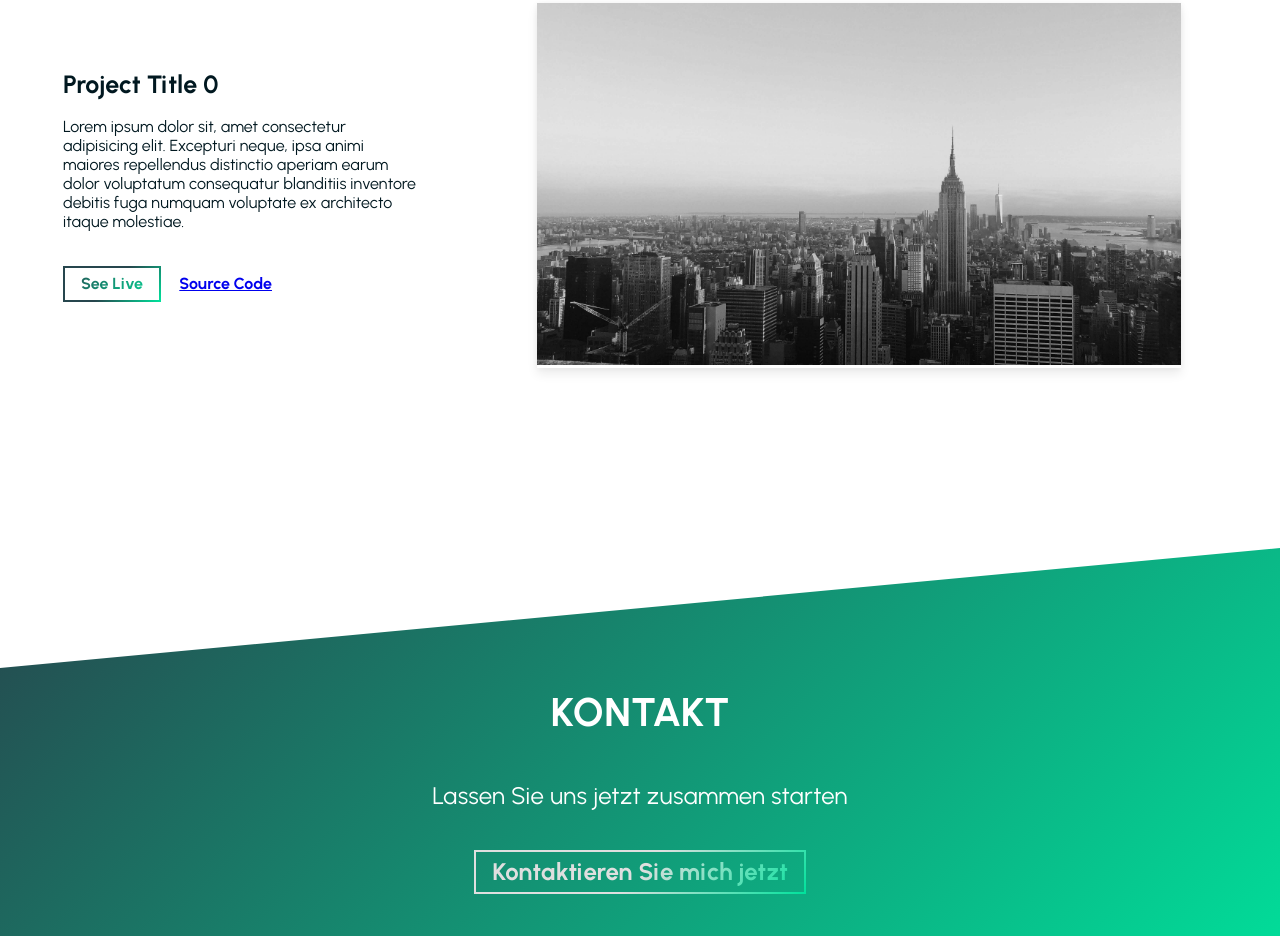
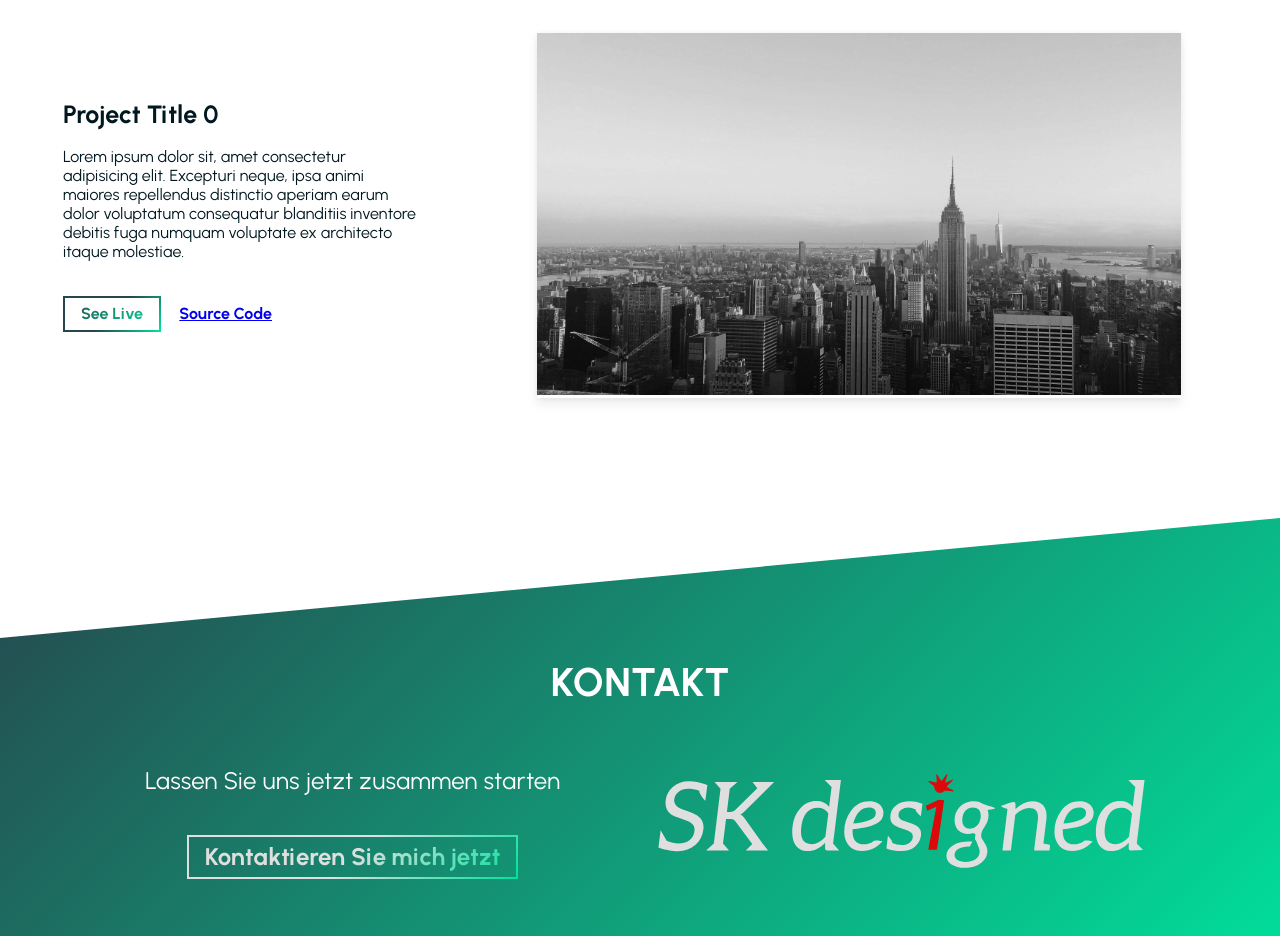
Before and after one commit to sikoob/homepage, a plain HTML site: page index.html in a window 1280 px wide. Shown: the part 1861-2797 px from the top of the page. Drawn offline with Linux system fonts and the light colour scheme.

Commit message:
working on layout improvements

```diff
--- a/index.html
+++ b/index.html
@@ -14,11 +14,9 @@
     <meta name="description" content="[Your name here] | Developer" />
   </head>
 
-  <!-- Follow the HTML instructions to create your stunning portfolio website -->
   <body>
     <div id="top"></div>
 
-    <!-- **** Hero Section **** -->
     <section id="hero" class="hero jumbotron">
       <div class="hero__logo">
         <img src="assets/logo.svg" alt="Brand Logo SK designed" />
@@ -42,7 +40,6 @@
       </div>
     </section>
 
-    <!-- **** About Section **** -->
     <section id="about" class="about">
       <div class="about__container">
         <div class="about__wrapper">
@@ -63,7 +60,6 @@
       </div>
     </section>
 
-    <!-- **** Projects Section **** -->
     <section id="projects" class="projects">
       <div class="projects__container">
         <h2 class="section__title">Projekte</h2>
@@ -157,25 +153,26 @@
         </div>
       </div>
     </section>
-    <!-- /END Projects Section -->
 
-    <!-- **** Contact Section **** -->
     <section id="contact" class="contact">
       <div class="contact__container">
         <h2 class="section__title">Kontakt</h2>
         <div class="contact__wrapper">
-          <p class="contact__wrapper-text">Lassen Sie uns jetzt zusammen starten</p>
-          <a
-            rel="noreferrer"
-            class="cta-btn cta-btn--contact"
-            href="mailto:koobsimon@gmail.com"
-            >Kontaktieren Sie mich jetzt</a>
+          <div class="contact__wrapper-text">
+            <p class="contact__wrapper-text-content">Lassen Sie uns jetzt zusammen starten</p>
+            <a
+              rel="noreferrer"
+              class="cta-btn cta-btn--contact"
+              href="mailto:sk-designed.info@gmail.com"
+              >Kontaktieren Sie mich jetzt</a>
+          </div>
+          <div class="contact__wrapper-logo">
+            <img src="assets/logo.svg" alt="Brand logo SK designed" class="contact__logo" />
+          </div>
         </div>
       </div>
     </section>
-    <!-- /END Contact Section -->
 
-    <!-- **** Footer Section **** -->
     <footer class="footer navbar-static-bottom">
       <div class="footer__container">
         <a rel="noreferrer" href="#top" class="back-to-top">
@@ -191,18 +188,14 @@
         </div>
 
         <hr />
-        <img src="assets/logo.svg" alt="Brand logo SK designed" class="footer__logo" />
+
         <p class="footer__text">
           © 2021 <br>Simon Koob <br> Stuttgarter Straße 68 <br> 70469 Stuttgart<br> koobsimon@gmail.com
-          <!-- - Template developed by -->
-          <!-- <a rel="noreferrer" href="https://github.com/cobidev" target="_blank"
-            >Jacobo Martínez</a
-          > -->
         </p>
 
       </div>
     </footer>
-    <!-- /END Footer Section -->
+
     <script src="scripts/main.js" async></script>
   </body>
 </html>
--- a/style/base/_typography.scss
+++ b/style/base/_typography.scss
@@ -16,7 +16,7 @@
 
 .section__title {
   margin: 0px;
-  margin-bottom: 4.5rem;
+  margin-bottom: 6rem;
   font-size: $big-font-size;
   font-weight: 700;
   text-transform: uppercase;
--- a/style/components/_buttons.scss
+++ b/style/components/_buttons.scss
@@ -103,14 +103,14 @@
 
   @media (max-width: $breakpoint-xs) {
     background-image: none;
-    border: 2px solid $secondary-color;
+    border: 2px solid $light-grey;
     -webkit-text-fill-color: $secondary-color;
   }
 
   &::after {
     background-image: linear-gradient(
       135deg,
-      $primary-color 0%,
+      $light-grey 0%,
       $secondary-color 100%
     );
 
@@ -120,7 +120,7 @@
   }
 
   &:hover {
-    -webkit-text-fill-color: $white-color;
+    -webkit-text-fill-color: $primary-color;
     text-decoration: none;
 
     @media (max-width: $breakpoint-xs) {
--- a/style/components/_logo.scss
+++ b/style/components/_logo.scss
@@ -2,3 +2,8 @@
     width: 4rem;
     height: auto;
 }
+
+.contact__logo {
+    width: 50rem;
+    height: auto;
+}
--- a/style/layout/_footer.scss
+++ b/style/layout/_footer.scss
@@ -27,12 +27,6 @@
       clear: both;
       content: "";
     }
-  }
-
-  &__logo {
-    width: 13rem;
-    height: auto;
-    padding: 2rem 0;
   }
 
   &__text {
--- a/style/sections/_about.scss
+++ b/style/sections/_about.scss
@@ -28,6 +28,7 @@
     align-items: center;
     padding: 0 0 6rem 0;
     max-width: 112.5em;
+    margin-bottom: 4rem;
 
     & > div{          //für Abstand zwischen den beiden nachfolgenden Divs
     margin: 0 10rem;
--- a/style/sections/_contact.scss
+++ b/style/sections/_contact.scss
@@ -20,6 +20,7 @@
     @include make-container();
   }
 
+
   &__wrapper {
     position: relative;
     top: 0;
@@ -29,13 +30,23 @@
     margin-top: 3.2rem;
     padding: 0 2rem;
     backface-visibility: hidden;
+    display: flex;
+    justify-content: center;
+    align-items: center;
+    flex-direction: row;
+    max-width: 112.5em;
+    height: 100%;
 
     &-text {
+      flex: 0 0 50%;
+    }
+
+    &-text-content {
       margin-bottom: 4rem;
       color: $white-color;
     }
 
-    &-text,
+    &-text-content,
     a {
       font-size: 2.4rem;
 
@@ -43,5 +54,9 @@
         font-size: 2rem;
       }
     }
+
+    &-logo {
+      flex: 0 0 55%;
+    }
   }
 }
--- a/style/sections/_projects.scss
+++ b/style/sections/_projects.scss
@@ -28,7 +28,6 @@
     justify-content: center;
     align-items: center;
     flex-direction: column;
-    padding: 0 0 6rem 0;
     max-width: 112.5em;
 
     @media (max-width: $breakpoint-xs) {
```
Also changed, not shown: style/dist/main.css.
